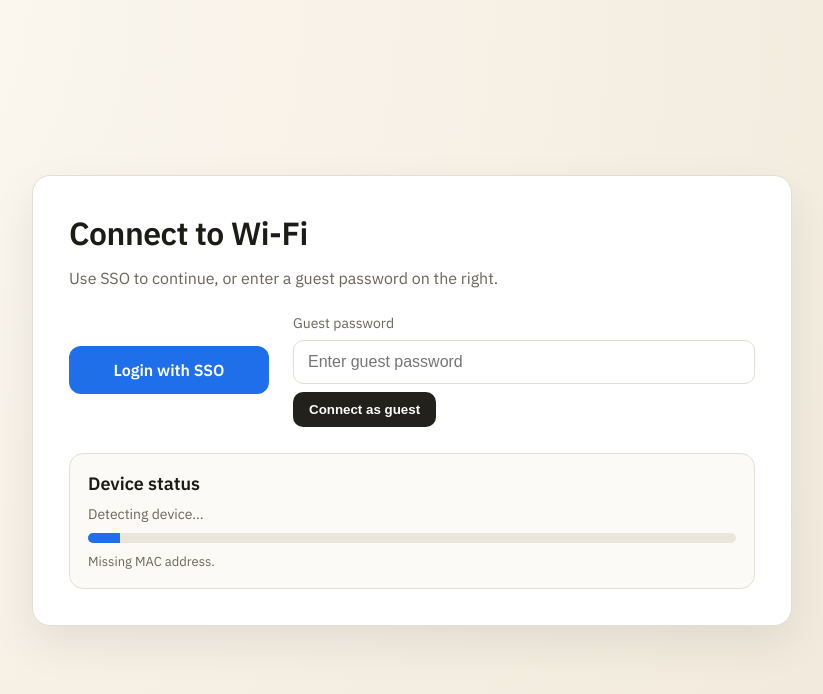
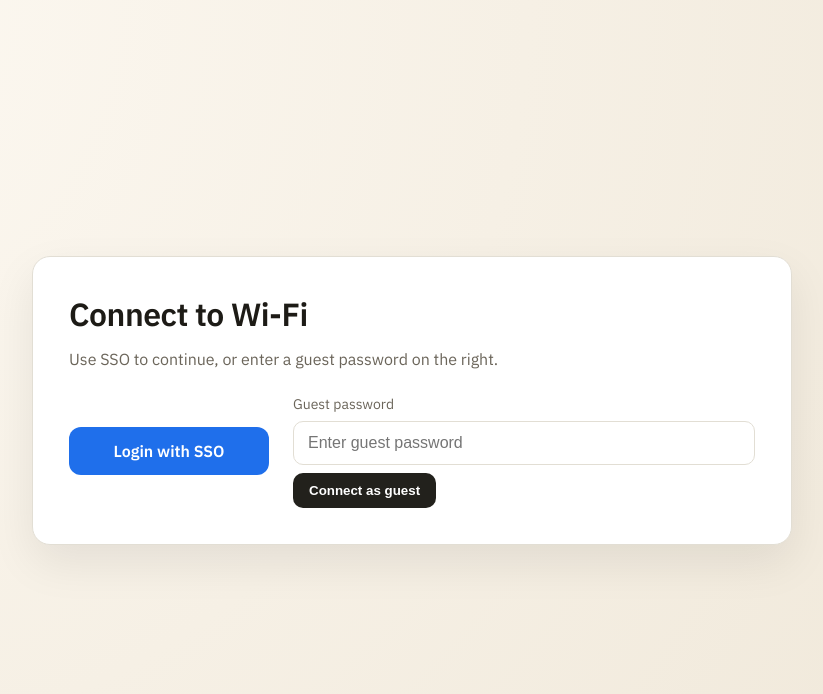
Before and after one commit to BrandenEsses/unifi-captive-sso, a Flask app: page / in a window 1280 px wide. Shown: the top 694 px of the page, without its empty margins (228-1051 px from the left). Run offline with Flask 3, Linux system fonts and the light colour scheme.

Commit message:
Fixed status bug

```diff
--- a/app.py
+++ b/app.py
@@ -482,7 +482,11 @@ def create_app() -> Flask:
             session.get("client_mac", "")
         )
         if not mac or not MAC_RE.match(mac):
-            flash("Missing or invalid client MAC address.", "error")
+            flash(
+                "Missing or invalid client MAC address. Open the portal from the "
+                "device you want to authorize.",
+                "error",
+            )
             return redirect(url_for("index"))
 
         session["guest_authenticated"] = True
@@ -498,6 +502,8 @@ def create_app() -> Flask:
 
     @app.get("/status")
     def status():
+        if not session.get("guest_authenticated"):
+            return jsonify({"status": "unauthorized"}), 401
         mac = session.get("client_mac") or extract_client_mac_from_request(request)
         if not mac or not MAC_RE.match(mac):
             return jsonify({"status": "error", "message": "Missing MAC address."}), 400
--- a/templates/index.html
+++ b/templates/index.html
@@ -286,6 +286,7 @@
           </div>
         {% endif %}
 
+        {% if user or guest_authenticated %}
           <div class="signed-in">
             {% if user %}
               <div class="card">
@@ -315,25 +316,25 @@
                 {% endif %}
               </div>
             {% endif %}
-          <div class="card" data-status-panel data-mac="{{ client_mac or '' }}">
+            {% if guest_authenticated %}
+              {% if client_mac %}
+                <div class="card" data-status-panel data-mac="{{ client_mac }}">
                   <h2>Device status</h2>
-            <div class="status-line">
-              {% if client_mac %}
-                Checking {{ client_mac }}
+                  <div class="status-line">Checking {{ client_mac }}</div>
+                  <div class="progress"><span></span></div>
+                  <div class="status-message">Starting status check...</div>
+                </div>
               {% else %}
-                Detecting device...
+                <div class="card">
+                  <h2>Device status</h2>
+                  <div class="helper">
+                    No device MAC found. Open the portal from the device you want to authorize.
+                  </div>
+                </div>
+              {% endif %}
             {% endif %}
           </div>
-            <div class="progress"><span></span></div>
-            <div class="status-message">
-              {% if client_mac %}
-                Starting status check...
-              {% else %}
-                Waiting for device details...
         {% endif %}
-            </div>
-          </div>
-        </div>
 
         {% if user %}
           <div class="foot">
@@ -347,16 +348,13 @@
       <script>
         (() => {
           const panel = document.querySelector("[data-status-panel]");
-          if (!panel) {
-            return;
-          }
-          const progress = panel.querySelector(".progress span");
-          const message = panel.querySelector(".status-message");
-          const statusLine = panel.querySelector(".status-line");
+          const progress = panel ? panel.querySelector(".progress span") : null;
+          const message = panel ? panel.querySelector(".status-message") : null;
+          const statusLine = panel ? panel.querySelector(".status-line") : null;
           const guestMacInput = document.getElementById("guest-mac");
           const maxAttempts = 20;
           let attempts = 0;
-          let mac = (panel.dataset.mac || "").trim();
+          let mac = panel ? (panel.dataset.mac || "").trim() : "";
 
           const normalizeMac = (value) => {
             if (!value) {
@@ -383,9 +381,11 @@
               return;
             }
             mac = normalized;
+            if (panel) {
               panel.dataset.mac = normalized;
               if (statusLine) {
                 statusLine.textContent = `Checking ${normalized}`;
+              }
             }
             if (guestMacInput) {
               guestMacInput.value = normalized;
@@ -393,6 +393,9 @@
           };
 
           updateMac(findMac(window.location.href));
+          if (!panel) {
+            return;
+          }
 
           const setMessage = (text) => {
             if (message) {
```
Lines whose indentation alone changed are shown as unchanged.
